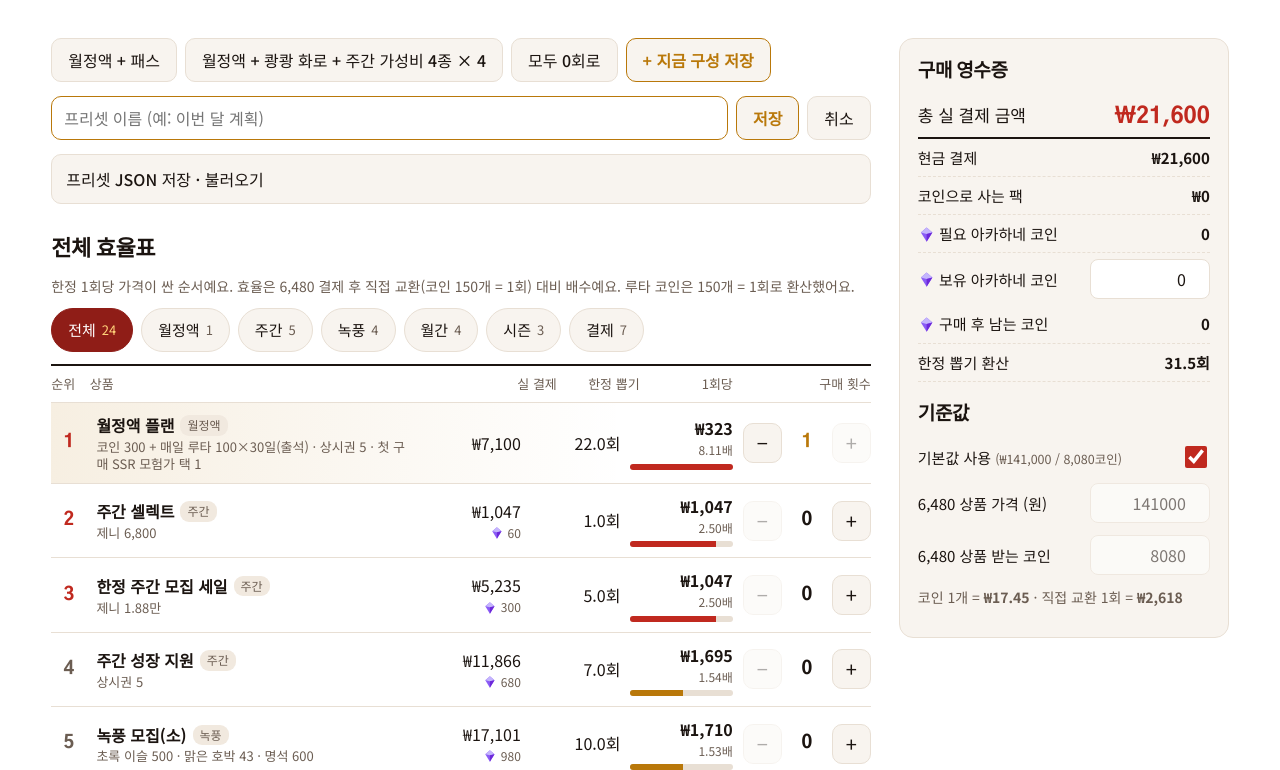
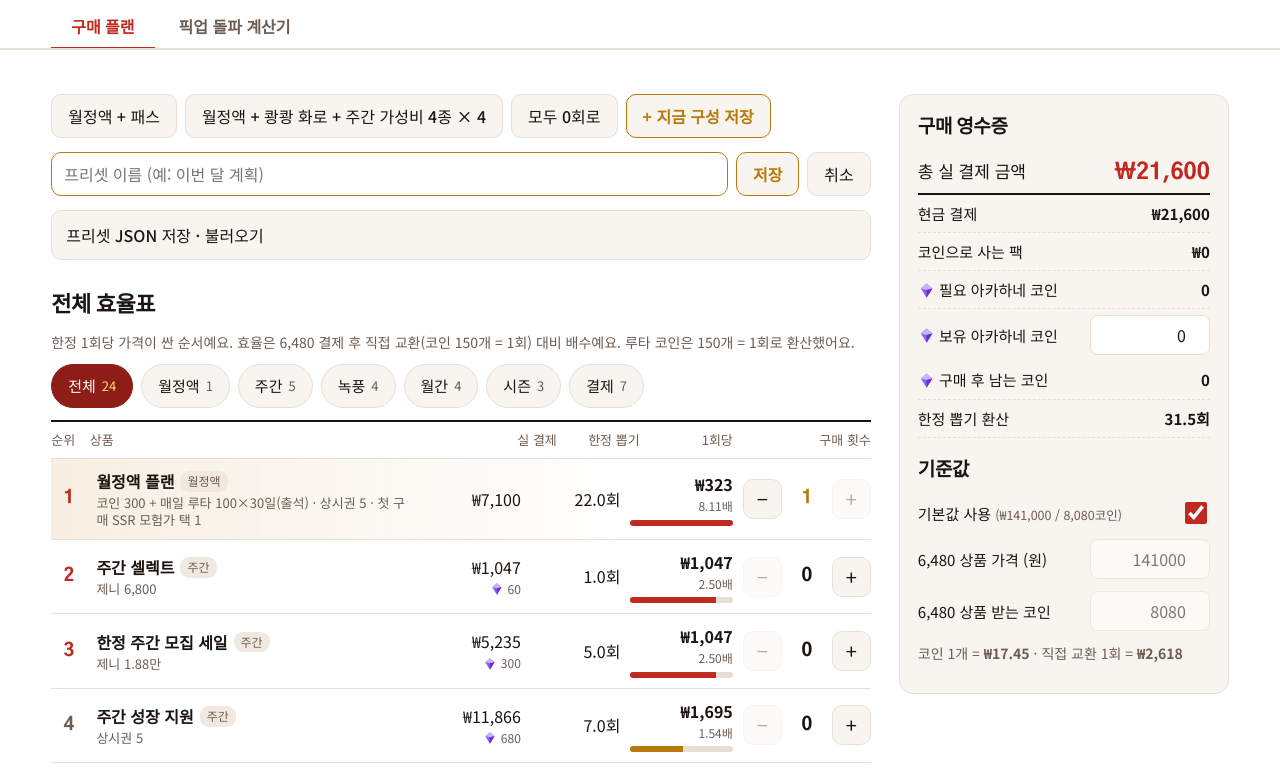
Before and after one commit to Grasscat1204/MHO-calculator, a plain HTML site: page index.html in a window 1280 px wide. Shown: the part 321-1091 px from the top of the page. Drawn offline with Linux system fonts and the light colour scheme.

Commit message:
Add files via upload

```diff
--- a/index.html
+++ b/index.html
@@ -113,6 +113,11 @@ h2:first-child{margin-top:0}
 .now{display:flex;flex-wrap:wrap;align-items:center;gap:6px 12px;padding:10px max(4vw,16px);background:color-mix(in srgb,var(--gold) 16%,var(--bg));border-bottom:1px solid var(--line);font-size:15px}
 .now .pill{background:var(--red);color:#fff;font-size:13px;font-weight:700;padding:2px 10px;border-radius:11px}
 .now span:last-child{color:var(--mut);white-space:nowrap}
+.tabs{display:flex;gap:4px;padding:10px max(4vw,16px) 0;border-bottom:2px solid var(--line);overflow-x:auto}
+.tabs button{min-height:46px;padding:0 20px;border:0;border-bottom:3px solid transparent;margin-bottom:-2px;background:none;color:var(--mut);font:700 16px "Noto Sans KR",sans-serif;cursor:pointer;white-space:nowrap}
+.tabs button:hover{color:var(--ink)}
+.tabs button[aria-selected=true]{color:var(--red);border-bottom-color:var(--red)}
+.tabs button:focus-visible{outline:3px solid var(--gold);outline-offset:-3px}
 .upd{display:block;margin-top:8px;font-size:12px;opacity:.8}
 .mob{display:none}
 @media(max-width:900px){.wrap{grid-template-columns:minmax(0,1fr)}.rc{position:static}.pick{grid-template-columns:minmax(0,1fr)}}
@@ -153,9 +158,10 @@ h2:first-child{margin-top:0}
 </div>
 </header>
 <div class="now"><span class="pill">진행 중 픽업</span><b>특별 모집 : 미도리</b><span>10월 29일 (목) ~ 11월 27일 (금)</span></div>
+<nav class="tabs" role="tablist"><button type="button" role="tab" id="tbPlan" aria-controls="tabPlan">구매 플랜</button><button type="button" role="tab" id="tbPick" aria-controls="tabPick">픽업 돌파 계산기</button></nav>
 <div class="mob"><span>합계 <b id="mTot">₩0</b></span><span>한정 <b id="mPull">0회</b></span></div>
 
-<main class="band">
+<main class="band" id="tabPlan" role="tabpanel">
 <div class="wrap">
 <section>
 <div class="bar-tools">
@@ -201,14 +207,14 @@ h2:first-child{margin-top:0}
 </div>
 </main>
 
-<section class="band" style="padding-top:0">
+<section class="band" id="tabPick" role="tabpanel" hidden>
 <div class="pick">
 <div class="card">
 <h2>픽업 돌파 계산기</h2>
-<p class="note">노란 코인처럼 위 계획을 포함할지 고를 수 있어요.</p>
+<p class="note">"구매 플랜 포함"을 켜면 구매 플랜 탭에서 고른 상품의 모집권도 더해서 계산해요.</p>
 <div class="field"><label for="iLim"><svg class="ic" aria-hidden="true"><use href="#i-lim"/></svg>보유 한정 모집권</label><input type="number" id="iLim" min="0"></div>
 <div class="field"><label for="iRuta"><svg class="ic" aria-hidden="true"><use href="#i-ruta"/></svg>보유 루타 코인</label><input type="number" id="iRuta" min="0" step="10"></div>
-<div class="field"><label for="iInc">위 구매 계획도 포함</label><input type="checkbox" id="iInc"></div>
+<div class="field"><label for="iInc">구매 플랜 포함</label><input type="checkbox" id="iInc"></div>
 <div class="field"><label for="iPity">현재 SSR 천장 카운트</label><input type="number" id="iPity" min="0" max="89"></div>
 <div class="field"><label for="iG">픽업 확정 상태 (직전 SSR 픽뚫)</label><input type="checkbox" id="iG"></div>
 <div class="field"><label for="iBan">이번 배너에서 뽑은 횟수</label><input type="number" id="iBan" min="0"></div>
@@ -270,7 +276,7 @@ const P=[
 const S=[["주간 모집 세일 (300코인)",300,0,10,8800,"주 2회",8],["모집-셀렉션 (₩28,000)",0,28000,20,28800,"시즌 2회",2]];
 const B=[["선택 안 함",0,""],["펑펑 화로",14500,"SSR 동반자 코지로 + 선택 1 · 육성 소재 · 레벨을 올려야 받음"],["쾅쾅 화로",28000,"펑펑 화로 보상 전부 + 코지로 추가 + 레벨 +10으로 시작 · 직접 구매 가격"],["쾅쾅 화로 (업그레이드)",32000,"펑펑 화로에서 쾅쾅 화로로 업그레이드 · 14,500 + 17,500 = 32,000원 · 직접 구매보다 4,000원 더 냄"]];
 const BP={lim:5,ruta:680,zen:4900000};
-const def={q:{"월정액 플랜":1},s:{},bp:1,own:0,p6480:141000,c6480:8080,iLim:0,iRuta:0,iInc:false,iPity:0,iG:false,iBan:0,iUsed:false,iOwn:0,iTgt:0,iAvg:62.5,view:"*",presets:[],pDef:true};
+const def={q:{"월정액 플랜":1},s:{},bp:1,own:0,p6480:141000,c6480:8080,iLim:0,iRuta:0,iInc:false,iPity:0,iG:false,iBan:0,iUsed:false,iOwn:0,iTgt:0,iAvg:62.5,view:"*",tab:"plan",presets:[],pDef:true};
 let st;
 try{let v=localStorage.getItem("mhoCalc2");if(v)st=Object.assign(structuredClone(def),JSON.parse(v));else{st=structuredClone(def);const o=JSON.parse(localStorage.getItem("mhoCalc")||"{}");if(o.presets)st.presets=o.presets}}catch(e){st=structuredClone(def)}
 const save=()=>{try{localStorage.setItem("mhoCalc2",JSON.stringify(st))}catch(e){}};
@@ -347,6 +353,9 @@ $("jLoad").onclick=()=>jIn($("jText").value);
 const DEF6480=[141000,8080],pd=$("pDef");
 const syncDef=()=>{pd.checked=!!st.pDef;["p6480","c6480"].forEach(id=>$(id).disabled=!!st.pDef);if(st.pDef){st.p6480=DEF6480[0];st.c6480=DEF6480[1];$("p6480").value=st.p6480;$("c6480").value=st.c6480}};
 pd.onchange=()=>{st.pDef=pd.checked;syncDef();rows()};syncDef();
+const setTab=t=>{st.tab=t;const pl=t!=="pick";$("tabPlan").hidden=!pl;$("tabPick").hidden=pl;$("tbPlan").setAttribute("aria-selected",pl);$("tbPick").setAttribute("aria-selected",!pl);document.querySelector(".mob").style.visibility=pl?"":"hidden";save()};
+$("tbPlan").onclick=()=>setTab("plan");$("tbPick").onclick=()=>setTab("pick");
+setTab(location.hash==="#pickup"?"pick":(st.tab||"plan"));
 $("pReset").onclick=()=>{st.q={};st.s={};st.bp=0;rows()};
 rows();
 }
```
